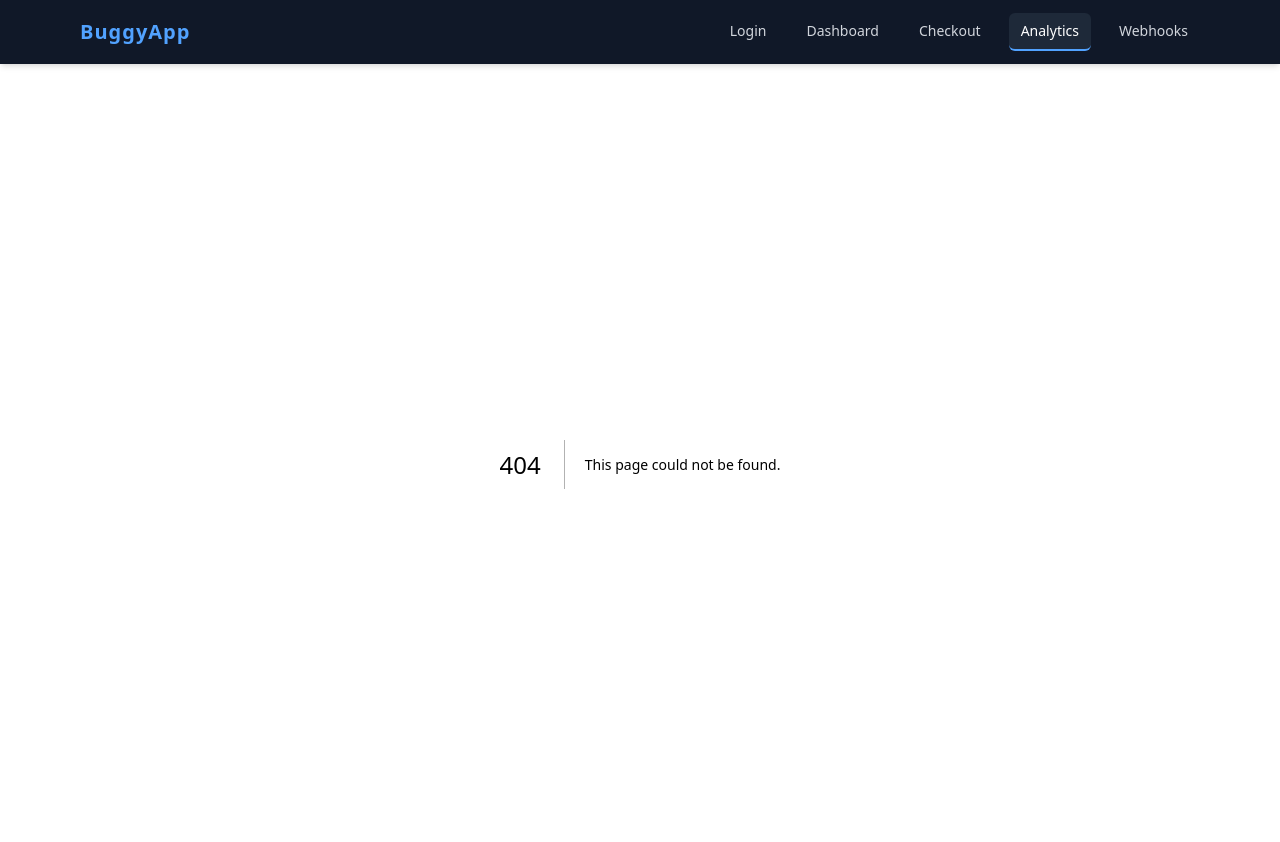
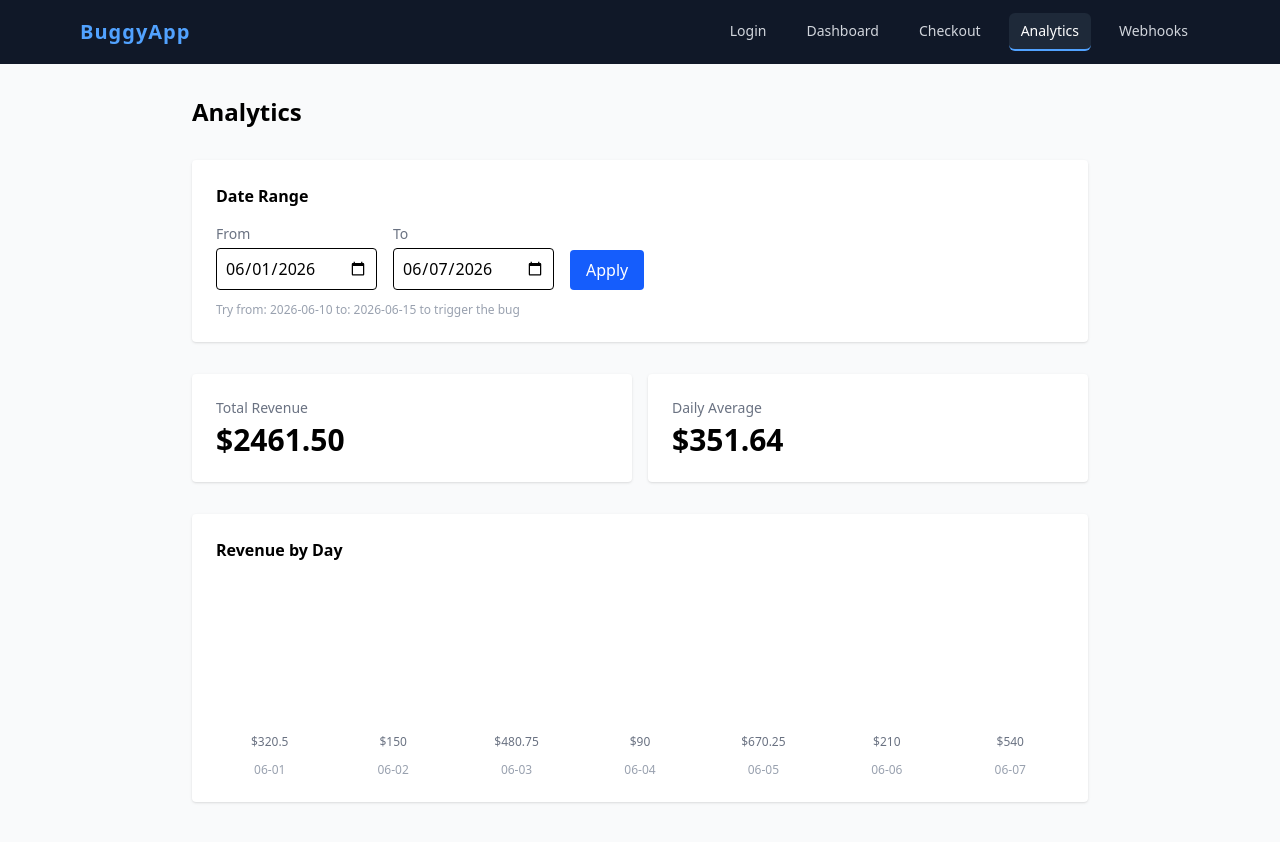
Before and after one commit to JimSab068/stripe-clone, a Next.js app: page /analytics in a window 1280 px wide. Before the commit this address had no page. Shown: the top 842 px of the page. Built offline with nearby package versions, Linux system fonts and the light colour scheme.

Commit message:
feat: add analytics page with date range selector and revenue API

```diff
--- /dev/null
+++ b/app/analytics/error.tsx
@@ -0,0 +1,12 @@
+"use client"
+
+export default function AnalyticsError({ error }: { error: Error }) {
+  return (
+    <div className="min-h-screen bg-gray-50 flex items-center justify-center">
+      <div className="bg-white p-8 rounded shadow w-96">
+        <h2 className="text-xl font-bold text-red-600 mb-2">Analytics Error</h2>
+        <p className="text-gray-500 text-sm">{error.message}</p>
+      </div>
+    </div>
+  )
+}
--- /dev/null
+++ b/app/analytics/page.tsx
@@ -0,0 +1,152 @@
+"use client"
+
+import { useState, useEffect } from "react"
+
+type RevenueEntry = {
+  date: string
+  revenue: number
+  timezone: string
+}
+
+type RevenueData = {
+  data: RevenueEntry[]
+  total: number
+  average: number
+}
+
+export default function AnalyticsPage() {
+  const [from, setFrom] = useState("2026-06-01")
+  const [to, setTo] = useState("2026-06-07")
+  const [revenueData, setRevenueData] = useState<RevenueData | null>(null)
+  const [loading, setLoading] = useState(false)
+  const [error, setError] = useState("")
+
+  async function fetchRevenue() {
+    setLoading(true)
+    setError("")
+
+    try {
+      const res = await fetch(`/api/revenue?from=${from}&to=${to}`)
+      const data = await res.json()
+
+      // intentional bug: crashes when data.average is NaN (empty result)
+      if (isNaN(data.average)) {
+        throw new Error("Invalid date range: no data found for this period")
+      }
+
+      setRevenueData(data)
+    } catch (e: any) {
+      setError(e.message)
+    } finally {
+      setLoading(false)
+    }
+  }
+
+  useEffect(() => {
+    fetchRevenue()
+  }, [])
+
+  const maxRevenue = revenueData
+    ? Math.max(...revenueData.data.map(r => r.revenue))
+    : 0
+
+  return (
+    <div className="min-h-screen bg-gray-50 p-8">
+      <div className="max-w-4xl mx-auto">
+
+        {/* Header */}
+        <h1 className="text-2xl font-bold mb-8">Analytics</h1>
+
+        {/* Date Range Selector */}
+        <div className="bg-white rounded shadow p-6 mb-8">
+          <h2 className="font-semibold mb-4">Date Range</h2>
+          <div className="flex gap-4 items-end">
+            <div>
+              <label className="text-sm text-gray-500 block mb-1">From</label>
+              <input
+                type="date"
+                className="border p-2 rounded"
+                value={from}
+                onChange={e => setFrom(e.target.value)}
+              />
+            </div>
+            <div>
+              <label className="text-sm text-gray-500 block mb-1">To</label>
+              <input
+                type="date"
+                className="border p-2 rounded"
+                value={to}
+                onChange={e => setTo(e.target.value)}
+              />
+            </div>
+            <button
+              className="bg-blue-600 text-white px-4 py-2 rounded"
+              onClick={fetchRevenue}
+            >
+              Apply
+            </button>
+          </div>
+
+          {/* intentional bug trigger: edge case date */}
+          <p className="text-xs text-gray-400 mt-3">
+            Try from: 2026-06-10 to: 2026-06-15 to trigger the bug
+          </p>
+        </div>
+
+        {error && (
+          <div className="bg-red-50 border border-red-200 rounded p-4 mb-8">
+            <p className="text-red-600 text-sm">{error}</p>
+          </div>
+        )}
+
+        {/* Stats Cards */}
+        {revenueData && (
+          <>
+            <div className="grid grid-cols-2 gap-4 mb-8">
+              <div className="bg-white rounded shadow p-6">
+                <p className="text-gray-500 text-sm">Total Revenue</p>
+                <p className="text-3xl font-bold mt-1">
+                  ${revenueData.total.toFixed(2)}
+                </p>
+              </div>
+              <div className="bg-white rounded shadow p-6">
+                <p className="text-gray-500 text-sm">Daily Average</p>
+                <p className="text-3xl font-bold mt-1">
+                  ${revenueData.average.toFixed(2)}
+                </p>
+              </div>
+            </div>
+
+            {/* Bar Chart */}
+            <div className="bg-white rounded shadow p-6">
+              <h2 className="font-semibold mb-6">Revenue by Day</h2>
+              <div className="flex items-end gap-4 h-48">
+                {revenueData.data.map(r => (
+                  <div key={r.date} className="flex flex-col items-center flex-1">
+                    <p className="text-xs text-gray-500 mb-1">
+                      ${r.revenue}
+                    </p>
+                    <div
+                      className="w-full bg-blue-500 rounded-t"
+                      style={{
+                        height: `${(r.revenue / maxRevenue) * 100}%`
+                      }}
+                    />
+                    <p className="text-xs text-gray-400 mt-2">
+                      {r.date.slice(5)}
+                    </p>
+                  </div>
+                ))}
+              </div>
+            </div>
+          </>
+        )}
+
+        {loading && (
+          <div className="text-center text-gray-400 mt-8">Loading...</div>
+        )}
+
+      </div>
+    </div>
+  )
+}
--- /dev/null
+++ b/app/api/revenue/route.ts
@@ -0,0 +1,24 @@
+import revenue from "@/data/revenue.json"
+
+export async function GET(request: Request) {
+  const { searchParams } = new URL(request.url)
+  const from = searchParams.get("from")
+  const to = searchParams.get("to")
+
+  if (!from || !to) return Response.json(revenue)
+
+  const fromDate = new Date(from)
+  const toDate = new Date(to)
+  const filtered = revenue.filter(r => {
+    const date = new Date(r.date)
+    return date >= fromDate && date <= toDate
+  })
+
+  if (filtered.length === 0) {
+    return Response.json({ data: [], total: 0, average: 0 })
+  }
+
+  const total = filtered.reduce((sum, r) => sum + r.revenue, 0)
+  const average = total / filtered.length
+  return Response.json({ data: filtered, total, average })
+}
--- /dev/null
+++ b/data/revenue.json
@@ -0,0 +1,9 @@
+[
+  { "date": "2026-06-01", "revenue": 320.50, "timezone": "America/New_York" },
+  { "date": "2026-06-02", "revenue": 150.00, "timezone": "America/New_York" },
+  { "date": "2026-06-03", "revenue": 480.75, "timezone": "America/New_York" },
+  { "date": "2026-06-04", "revenue": 90.00, "timezone": "America/Chicago" },
+  { "date": "2026-06-05", "revenue": 670.25, "timezone": "America/New_York" },
+  { "date": "2026-06-06", "revenue": 210.00, "timezone": "America/Los_Angeles" },
+  { "date": "2026-06-07", "revenue": 540.00, "timezone": "America/New_York" }
+]
```
